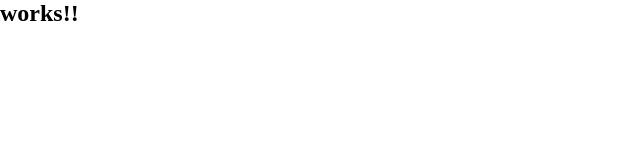
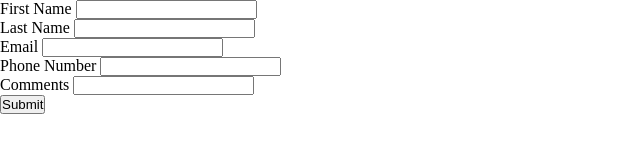
Before and after one commit to chris-stanton/BOILERPLATE-formSubmittal-one, a website: page public/index.html in a window 1280 px wide. Shown: the whole page, without its empty margins (0-640 px from the left). Drawn offline with Linux system fonts and the light colour scheme.

Commit message:
adding html

```diff
--- a/public/scripts/controllers/main.controller.js
+++ b/public/scripts/controllers/main.controller.js
@@ -8,8 +8,9 @@ myApp.controller('MainController',['EmailFactory', '$scope', 'alertify', functio
   // defining this
   const self = this;
 
-
-
+  self.submitRequest = (form) => {
+    console.log(form);
+  }
 
 
 
--- a/public/views/main.html
+++ b/public/views/main.html
@@ -1,5 +1,31 @@
 
 <section>
-<h1>works!!</h1>
+
+  <form>
+    <div class="">
+      <label> First Name </label>
+      <input type="text" ng-model="mc.form.firstName">
+    </div>
+    <div class="">
+      <label> Last Name </label>
+      <input type="text" ng-model="mc.form.lastName">
+    </div>
+    <div class="">
+      <label> Email </label>
+      <input type="email" ng-model="mc.form.contactEmail">
+    </div>
+    <div class="">
+      <label> Phone Number </label>
+      <input type="tel" ng-model="mc.form.contactPhone">
+    </div>
+    <div class="">
+      <label> Comments </label>
+      <input type="text" ng-model="mc.form.comments">
+    </div>
+    <div class="button-container">
+      <button type="button" ng-click="mc.submitRequest(mc.form)"> Submit </button>
+    </div>
+  </form>
+
 </section>
 <!-- <footer ng-include="'./views/templates/footer.html'"></footer> -->
```
